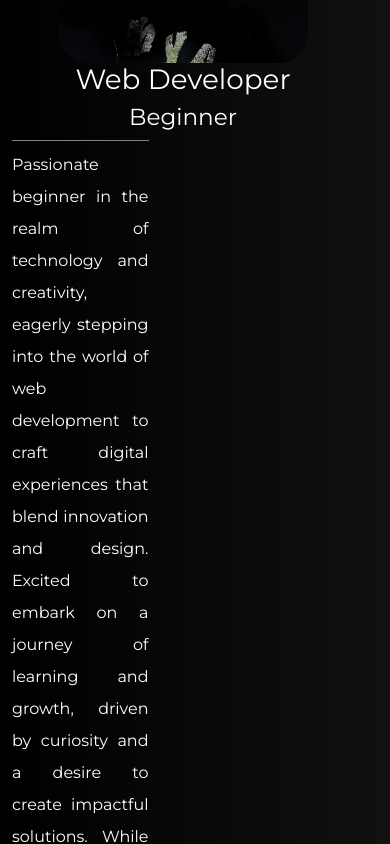
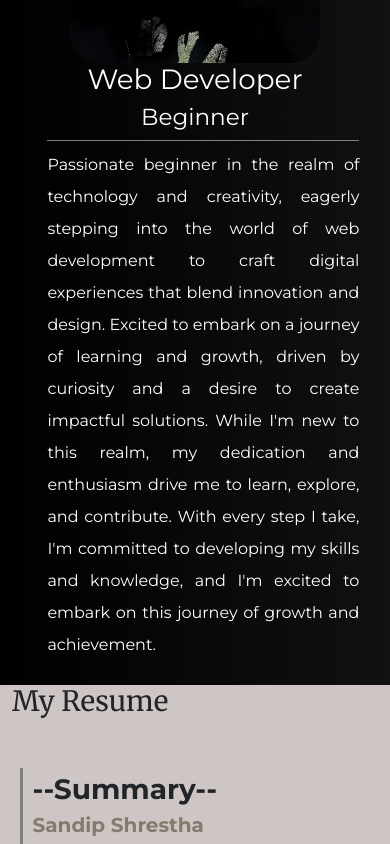
Before and after one commit to sandipshrestha1423/portfolio, a React (Vite) app: page / in a window 390 px wide. Shown: the part 1156-2000 px from the top of the page. Built offline with nearby package versions, Linux system fonts and the light colour scheme.

Commit message:
responsive issue resolved

```diff
--- a/src/style.scss
+++ b/src/style.scss
@@ -238,9 +238,7 @@ body {
   .home {
     width: 100vw;
   }
-.paragraph{
-  width:80vw;
-}
+
   .home {
     background-size: cover;
     justify-content: safe;
@@ -269,12 +267,16 @@ body {
   }
   .about-intro {
     display: flex;
+    justify-content: center;
 
     .about-image {
       display: flex;
       justify-content: center;
     }
-
+    .paragraph {
+      width: 80vw;
+      margin-left: 6vw;
+    }
     .head {
       display: flex;
       flex-direction: column;
```
